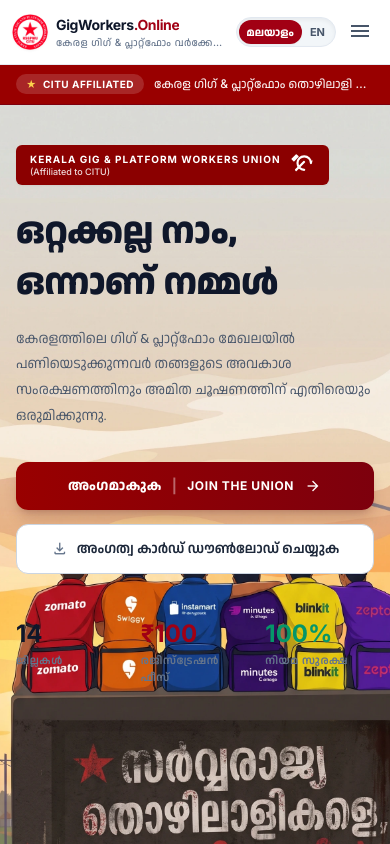
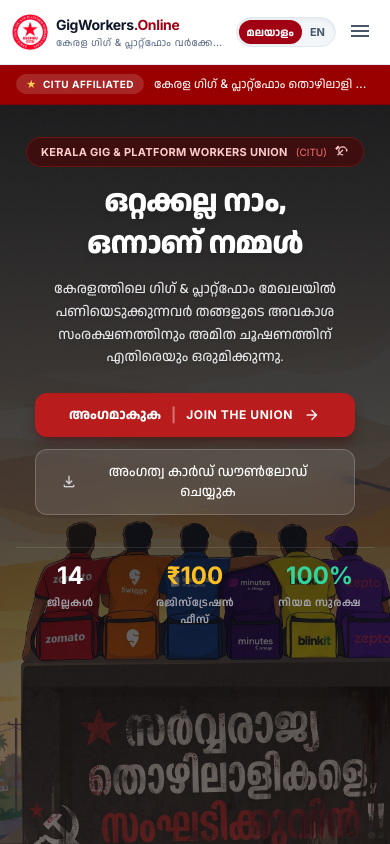
Before and after one commit to peoples-technology/GigWorkersForum, a SvelteKit app in the folder frontend/: page / in a window 390 px wide. Shown: the top 844 px of the page. Built offline with nearby package versions, Linux system fonts and the light colour scheme.

Commit message:
feat(ui): update mobile hero styling with responsive vignette, grid, and contrast layout

```diff
--- a/frontend/src/routes/+page.svelte
+++ b/frontend/src/routes/+page.svelte
@@ -181,104 +181,100 @@
 		</aside>
 
 		<!-- Hero Section -->
-		<section class="w-full bg-[#faf8f5] relative overflow-hidden flex items-center min-h-[580px] lg:min-h-[640px] xl:min-h-[720px] 2xl:min-h-[760px]">
-			<!-- Full-Bleed Desktop Hero Background with Kerala Countryside & Gig Workers (Desktop View) -->
+		<section class="relative w-full overflow-hidden bg-zinc-950 min-h-[580px] lg:min-h-[640px] xl:min-h-[720px] 2xl:min-h-[760px] flex items-center">
+			<!-- 1. Background Illustration: Desktop vs Mobile -->
+			<!-- Desktop Artwork (lg and above) -->
 			<div class="hidden lg:block absolute inset-0 w-full h-full select-none pointer-events-none overflow-hidden z-0">
 				<img
 					src="/images/HeroBgDesktop.webp"
 					alt="Kerala gig and platform workers united across Kerala"
-					class="w-full h-full object-cover object-right-bottom select-none"
+					class="absolute inset-0 h-full w-full object-cover object-right-bottom select-none"
 					onerror={(e) => {
 						(e.currentTarget as HTMLImageElement).src = "/HeroBgDesktop.webp";
 					}}
 				/>
-				<!-- Subtle Soft Sunset Gradient Overlay on the left (gentle fade for readability) -->
-				<div
-					class="absolute inset-0 bg-gradient-to-r from-[#faf8f5]/45 via-[#faf8f5]/20 via-30% to-transparent pointer-events-none"
-				></div>
-				<!-- Decorative Union Architectural Grid on Left Edge (Subtle) -->
-				<div
-					class="absolute left-0 top-0 w-80 xl:w-96 h-full opacity-10 pointer-events-none"
-					style="background-image: linear-gradient(to right, rgba(148, 163, 184, 0.35) 1px, transparent 1px), linear-gradient(to bottom, rgba(148, 163, 184, 0.35) 1px, transparent 1px); background-size: 34px 34px;"
-				></div>
+				<!-- Subtle Warm Tint (Preserves Kerala/Union branding warmth) -->
+				<div class="absolute inset-0 bg-[#821111]/15 mix-blend-multiply pointer-events-none"></div>
 			</div>
 
-			<!-- Full-Bleed Mobile Hero Background (Mobile/Tablet View: below lg) -->
+			<!-- Mobile Artwork (below lg) -->
 			<div class="lg:hidden absolute inset-0 w-full h-full select-none pointer-events-none overflow-hidden z-0">
 				<img
 					src="/images/heroMobileBgColorFul.webp"
 					alt="Kerala gig and platform workers united across Kerala"
-					class="w-full h-full object-cover object-top select-none"
+					class="absolute inset-0 h-full w-full object-cover object-top select-none"
 					onerror={(e) => {
 						(e.currentTarget as HTMLImageElement).src = "/heroMobileBgColorFul.webp";
 					}}
 				/>
 			</div>
 
-			<div class="max-w-7xl mx-auto px-4 sm:px-6 lg:px-8 w-full relative z-20 py-10 lg:py-16 xl:py-20">
+			<!-- 2. Responsive Vignette: Top-to-Bottom for Mobile, Left-to-Right for Desktop -->
+			<!-- On mobile (default), darkens from top/middle to ensure text readability. Transitions to side vignette on lg screens. -->
+			<div class="absolute inset-0 bg-gradient-to-b from-zinc-950/90 via-zinc-950/70 to-zinc-950/40 lg:bg-gradient-to-r lg:from-zinc-950/80 lg:via-zinc-950/40 lg:to-transparent pointer-events-none z-0"></div>
+
+			<!-- 3. Architectural Grid (Scaled back for cleanliness) -->
+			<div class="absolute inset-0 bg-[linear-gradient(to_right,#80808012_1px,transparent_1px),linear-gradient(to_bottom,#80808012_1px,transparent_1px)] bg-[size:20px_20px] opacity-15 pointer-events-none z-0"></div>
+
+			<!-- Content Wrapper -->
+			<div class="max-w-7xl mx-auto px-4 sm:px-6 lg:px-8 w-full relative z-10 pt-8 pb-12 lg:py-16 xl:py-20">
 				<div class="grid grid-cols-1 lg:grid-cols-12 gap-8 items-center">
 
-					<!-- Left Column: Copy & Actions -->
-					<div class="lg:col-span-7 xl:col-span-6 flex flex-col items-start w-full max-w-xl">
+					<!-- Left Column: Copy & Actions (Centered on Mobile, Left-aligned on Desktop) -->
+					<div class="lg:col-span-7 xl:col-span-6 flex flex-col items-center text-center lg:items-start lg:text-left w-full max-w-xl mx-auto lg:mx-0">
 
-						<!-- Union Affiliation Badge -->
-						<div class="inline-flex items-center gap-2.5 sm:gap-3 px-3.5 py-2 rounded-md bg-[#8b0000] text-white mb-6 shadow-sm max-w-full">
-							<div class="flex flex-col leading-tight min-w-0">
-								<span class="text-[10px] sm:text-[11px] font-black tracking-widest uppercase truncate">Kerala Gig &amp; Platform Workers Union</span>
-								<span class="text-[9px] sm:text-[10px] font-medium opacity-85">(Affiliated to CITU)</span>
-							</div>
+						<!-- Top Pill Badge -->
+						<div class="inline-flex items-center gap-2 px-3.5 py-1.5 rounded-full bg-red-950/80 border border-red-800/50 text-red-200 text-xs font-semibold mb-4 backdrop-blur-md shadow-sm">
+							<span class="tracking-wide uppercase text-[11px] sm:text-xs font-bold">KERALA GIG &amp; PLATFORM WORKERS UNION</span>
+							<span class="text-red-400 text-[10px] font-normal">(CITU)</span>
 							<!-- Hammer & Sickle -->
-							<svg class="w-6 h-6 flex-shrink-0" viewBox="0 0 100 100" fill="white" xmlns="http://www.w3.org/2000/svg" aria-hidden="true">
-								<!-- Hammer handle -->
+							<svg class="w-3.5 h-3.5 flex-shrink-0" viewBox="0 0 100 100" fill="currentColor" xmlns="http://www.w3.org/2000/svg" aria-hidden="true">
 								<rect x="10" y="50" width="55" height="9" rx="3" transform="rotate(-45 37 54)"/>
-								<!-- Hammer head -->
 								<rect x="2" y="12" width="30" height="16" rx="3" transform="rotate(-45 17 20)"/>
-								<!-- Sickle arc -->
-								<path d="M 55 70 A 28 28 0 1 1 83 42" stroke="white" stroke-width="9" fill="none" stroke-linecap="round"/>
-								<!-- Sickle blade tip -->
+								<path d="M 55 70 A 28 28 0 1 1 83 42" stroke="currentColor" stroke-width="9" fill="none" stroke-linecap="round"/>
 								<path d="M 78 36 L 90 30 L 87 44 Z"/>
 							</svg>
 						</div>
 
-						<!-- Bilingual Headline -->
-						<h1 class="font-black text-slate-900 mb-5 tracking-tight w-full break-words">
+						<!-- Headline with High Contrast -->
+						<h1 class="text-3xl sm:text-4xl lg:text-[3.6rem] xl:text-[4rem] font-black text-white tracking-tight drop-shadow-md leading-tight mb-3">
 							{#if lang === 'ml'}
-								<span class="block text-4xl sm:text-5xl lg:text-[3.6rem] xl:text-[4rem] leading-[1.3] sm:leading-[1.35] lg:leading-[1.38]" style="font-family: 'Anek Malayalam', sans-serif;">
+								<span class="block" style="font-family: 'Anek Malayalam', sans-serif;">
 									<span class="block">ഒറ്റക്കല്ല നാം,</span>
 									<span class="block mt-1 sm:mt-2">ഒന്നാണ് നമ്മൾ</span>
 								</span>
 							{:else}
-								<span class="block text-4xl sm:text-5xl lg:text-[3.6rem] xl:text-[4rem] leading-[1.15]">
+								<span class="block">
 									We Are Not Alone,<br/>
-									<span class="text-primary italic font-black">We Stand as One</span>
+									<span class="text-red-400 italic font-black">We Stand as One</span>
 								</span>
 							{/if}
 						</h1>
 
-						<!-- Subtitle -->
-						<p class={`text-sm sm:text-base lg:text-lg text-slate-600 mb-8 max-w-xl font-normal ${lang === 'ml' ? 'leading-[1.85] sm:leading-[1.9]' : 'leading-relaxed'}`} style={lang === 'ml' ? "font-family: 'Anek Malayalam', sans-serif;" : ""}>
+						<!-- Descriptive Text with Clean Backdrop Container -->
+						<p class={`mt-1 text-sm sm:text-base lg:text-lg text-zinc-200 font-medium max-w-md lg:max-w-xl leading-relaxed drop-shadow ${lang === 'ml' ? 'leading-[1.85] sm:leading-[1.9]' : 'leading-relaxed'}`} style={lang === 'ml' ? "font-family: 'Anek Malayalam', sans-serif;" : ""}>
 							{lang === 'ml'
 								? 'കേരളത്തിലെ ഗിഗ് & പ്ലാറ്റ്ഫോം മേഖലയിൽ പണിയെടുക്കുന്നവർ തങ്ങളുടെ അവകാശ സംരക്ഷണത്തിനും അമിത ചൂഷണത്തിന് എതിരെയും ഒരുമിക്കുന്നു.'
 								: 'Gig and platform workers across Kerala unite to defend their rights and stand against unfair exploitation.'}
 						</p>
 
-						<!-- CTA Buttons Matching Reference Mockup -->
-						<div class="flex flex-col sm:flex-row items-stretch sm:items-center gap-3.5 mb-10 w-full sm:w-auto">
+						<!-- Action Buttons -->
+						<div class="mt-6 flex flex-col sm:flex-row gap-3 w-full max-w-xs sm:max-w-none justify-center lg:justify-start">
 							<a
 								href="/register"
-								class="inline-flex items-center justify-center gap-2.5 px-6 sm:px-7 py-3.5 rounded-xl bg-gradient-to-r from-[#990000] to-[#7d000d] hover:from-[#880000] hover:to-[#6d000b] text-white text-sm font-bold tracking-wide shadow-lg shadow-red-950/20 transition-all text-center group"
+								class="w-full sm:w-auto px-6 py-3 rounded-xl bg-red-700 hover:bg-red-600 text-white font-bold shadow-lg shadow-red-950/40 transition-all flex items-center justify-center gap-2.5 text-sm"
 							>
 								<span style="font-family: 'Anek Malayalam', sans-serif;">അംഗമാകുക</span>
 								<span class="opacity-40">|</span>
 								<span class="uppercase tracking-wider text-xs font-black">JOIN THE UNION</span>
-								<span class="material-symbols-outlined text-[18px] group-hover:translate-x-0.5 transition-transform">arrow_forward</span>
+								<span class="material-symbols-outlined text-[18px]">arrow_forward</span>
 							</a>
 
 							<a
 								href="#quick-access-banner"
-								class="inline-flex items-center justify-center gap-2 px-5 sm:px-6 py-3.5 rounded-xl bg-white border border-slate-300 text-slate-800 text-sm font-semibold hover:bg-slate-50 hover:border-slate-400 transition-all shadow-xs text-center"
+								class="w-full sm:w-auto px-6 py-3 rounded-xl bg-white/10 hover:bg-white/20 backdrop-blur-md text-white font-medium border border-white/20 transition-all flex items-center justify-center gap-2 text-sm shadow-sm"
 							>
-								<span class="material-symbols-outlined text-[18px] text-slate-500">download</span>
+								<span class="material-symbols-outlined text-[18px] text-zinc-300">download</span>
 								{#if lang === 'ml'}
 									<span style="font-family: 'Anek Malayalam', sans-serif;">അംഗത്വ കാർഡ് ഡൗൺലോഡ് ചെയ്യുക</span>
 								{:else}
@@ -288,22 +284,22 @@
 						</div>
 
 						<!-- Floating Stats Strip Matching Reference Mockup -->
-						<div class="grid grid-cols-3 gap-4 sm:gap-8 w-full max-w-md pt-2">
+						<div class="mt-8 grid grid-cols-3 gap-4 sm:gap-8 w-full max-w-md pt-4 border-t border-white/10">
 							<div>
-								<p class="text-2xl sm:text-3xl lg:text-4xl font-black text-slate-900 leading-none">14</p>
-								<p class="text-[11px] sm:text-xs text-slate-500 font-semibold mt-1.5 uppercase tracking-wider">
+								<p class="text-2xl sm:text-3xl lg:text-4xl font-black text-white leading-none">14</p>
+								<p class="text-[11px] sm:text-xs text-zinc-400 font-semibold mt-1.5 uppercase tracking-wider">
 									{lang === 'ml' ? 'ജില്ലകൾ' : 'Districts'}
 								</p>
 							</div>
 							<div>
-								<p class="text-2xl sm:text-3xl lg:text-4xl font-black text-primary leading-none">₹100</p>
-								<p class="text-[11px] sm:text-xs text-slate-500 font-semibold mt-1.5 uppercase tracking-wider">
+								<p class="text-2xl sm:text-3xl lg:text-4xl font-black text-amber-400 leading-none">₹100</p>
+								<p class="text-[11px] sm:text-xs text-zinc-400 font-semibold mt-1.5 uppercase tracking-wider">
 									{lang === 'ml' ? 'രജിസ്ട്രേഷൻ ഫീസ്' : 'Registration Fee'}
 								</p>
 							</div>
 							<div>
-								<p class="text-2xl sm:text-3xl lg:text-4xl font-black text-emerald-600 leading-none">100%</p>
-								<p class="text-[11px] sm:text-xs text-slate-500 font-semibold mt-1.5 uppercase tracking-wider">
+								<p class="text-2xl sm:text-3xl lg:text-4xl font-black text-emerald-400 leading-none">100%</p>
+								<p class="text-[11px] sm:text-xs text-zinc-400 font-semibold mt-1.5 uppercase tracking-wider">
 									{lang === 'ml' ? 'നിയമ സുരക്ഷ' : 'Legal Cover'}
 								</p>
 							</div>
```
